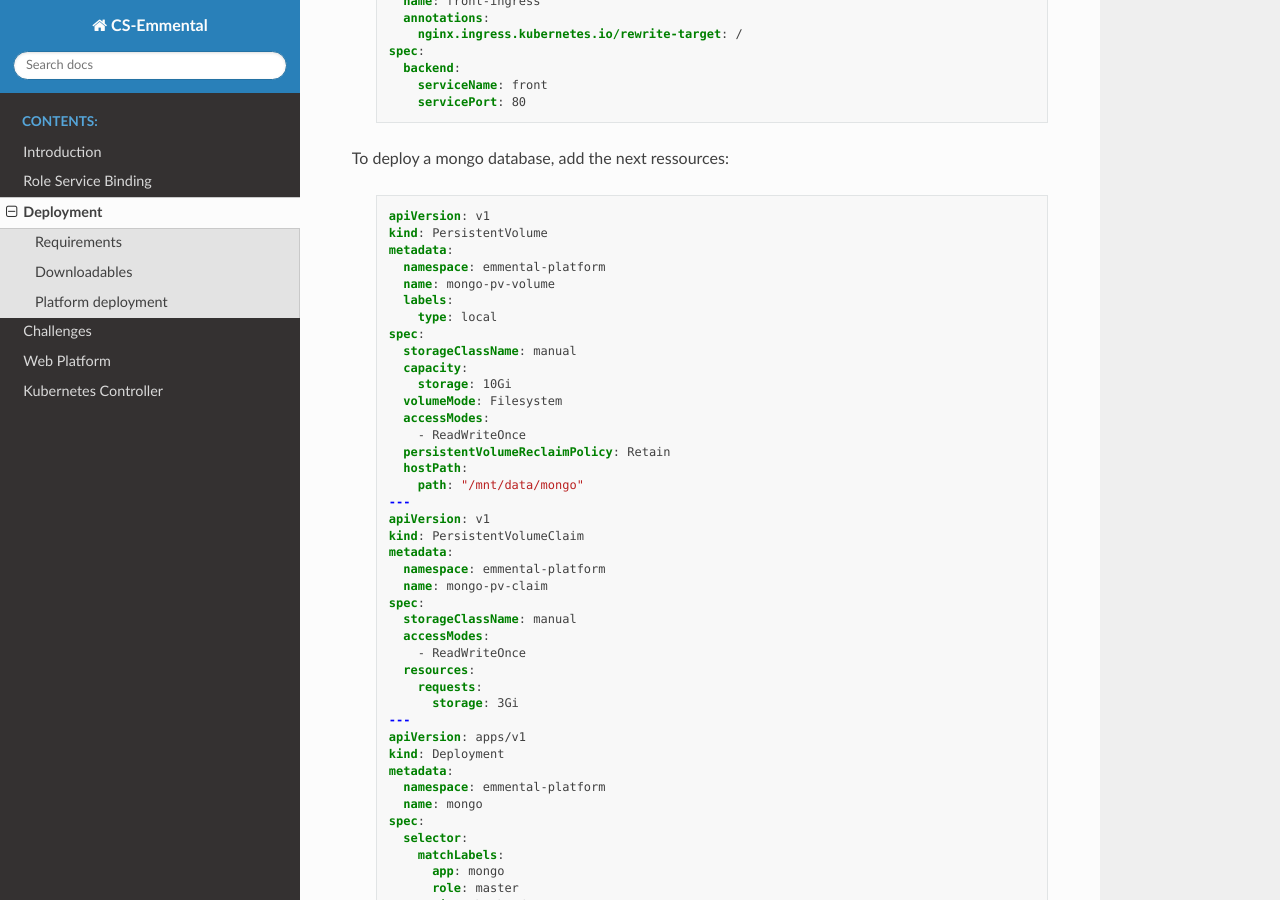
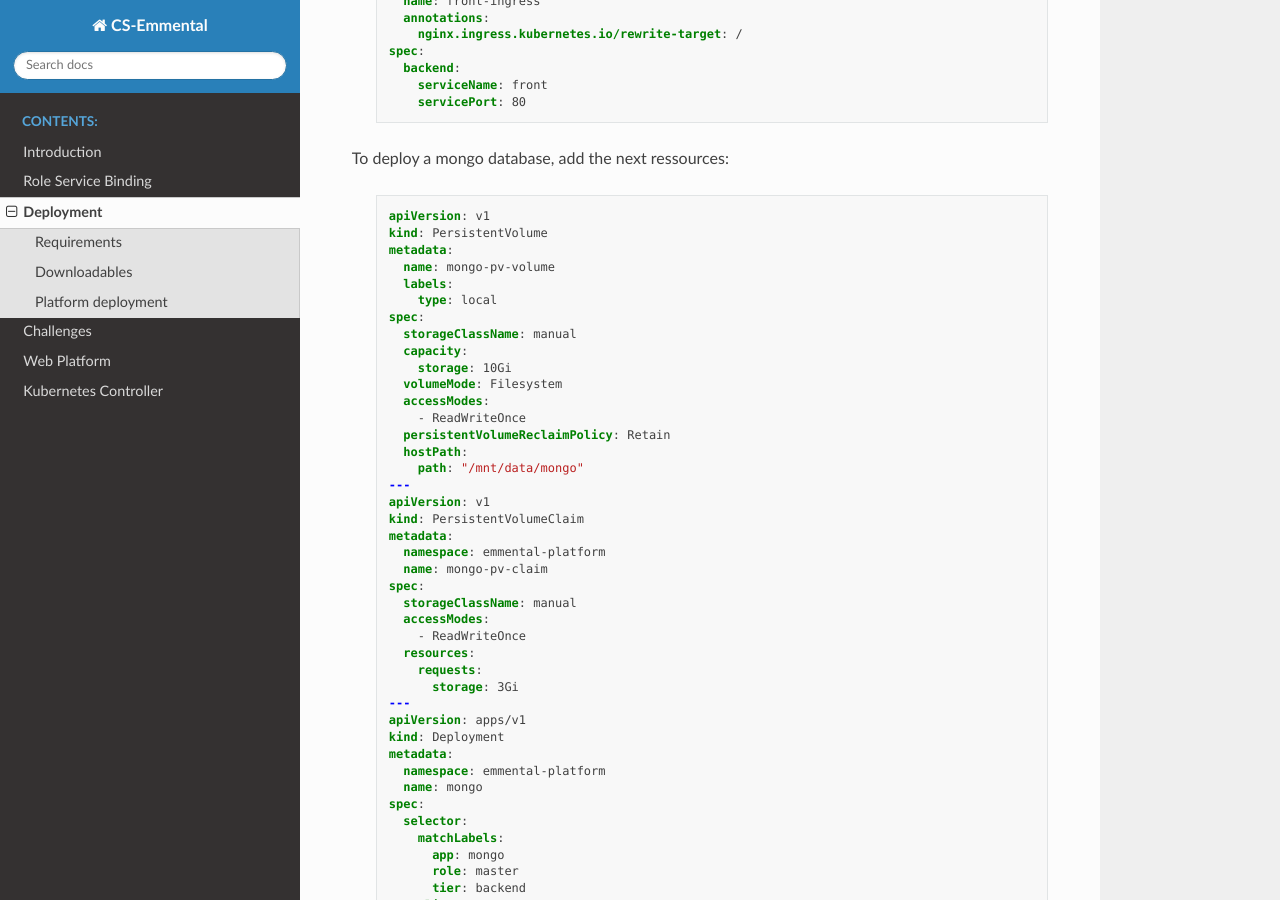
Before and after one commit to CS-Emmental/documentation, a Sphinx documentation site: the page built from source/administration/deployment.rst, in a window 1280 px wide and 900 px high, scrolled down 2663 px. Built offline with Sphinx 7.4.7 and the Read the Docs theme 2.0.0, drawn with Linux system fonts in a browser that asks for light colours.

Commit message:
persistentvolumes are not namespaced

```diff
--- a/source/files/mongo.yaml
+++ b/source/files/mongo.yaml
@@ -1,7 +1,6 @@
 apiVersion: v1
 kind: PersistentVolume
 metadata:
-  namespace: emmental-platform
   name: mongo-pv-volume
   labels:
     type: local
```
